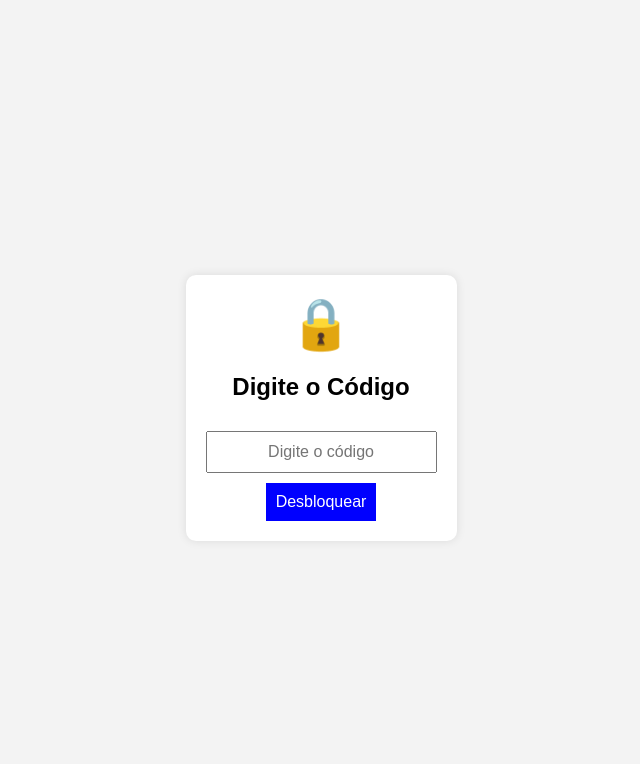
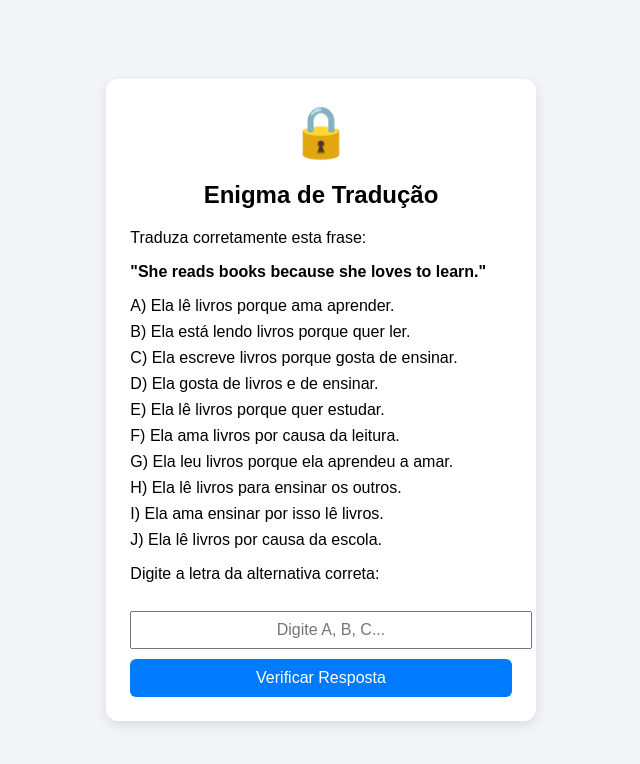
Before and after one commit to eng-pablo-tec/enigma9, a plain HTML site: page index.html in a window 1280 px wide. Shown: the whole page, without its empty margins (319-959 px from the left). Drawn offline with Linux system fonts and the light colour scheme.

Commit message:
Update index.html

```diff
--- a/index.html
+++ b/index.html
@@ -1,90 +1,124 @@
 <!DOCTYPE html>
 <html lang="pt">
 <head>
-    <meta charset="UTF-8">
-    <meta name="viewport" content="width=device-width, initial-scale=1.0">
-    <title>Cadeado Lógico</title>
+  <meta charset="UTF-8" />
+  <meta name="viewport" content="width=device-width, initial-scale=1.0"/>
+  <title>Enigma de Tradução 2</title>
   <style>
     body {
+      font-family: Arial, sans-serif;
+      background: #f2f4f7;
       display: flex;
       justify-content: center;
       align-items: center;
       height: 100vh;
-            background-color: #f3f3f3;
-            font-family: Arial, sans-serif;
+      margin: 0;
     }
     .container {
+      background: #fff;
+      padding: 24px;
+      border-radius: 12px;
+      box-shadow: 0 4px 12px rgba(0,0,0,0.1);
+      max-width: 700px;
+      text-align: left;
+    }
+    h2 {
       text-align: center;
-            background: white;
-            padding: 20px;
-            border-radius: 10px;
-            box-shadow: 0 0 10px rgba(0, 0, 0, 0.1);
     }
     .lock {
       font-size: 50px;
+      text-align: center;
       color: red;
     }
     .unlocked {
       color: green;
     }
-        input {
-            padding: 10px;
-            margin-top: 10px;
+    ul {
+      list-style-type: none;
+      padding: 0;
+    }
+    li {
+      margin: 8px 0;
+    }
+    input[type="text"] {
+      width: 100%;
+      padding: 8px;
+      margin-top: 12px;
+      font-size: 16px;
       text-align: center;
-            font-size: 16px;
     }
     button {
+      width: 100%;
       padding: 10px;
+      font-size: 16px;
       margin-top: 10px;
-            background-color: blue;
+      background-color: #007bff;
       color: white;
       border: none;
+      border-radius: 6px;
       cursor: pointer;
-            font-size: 16px;
     }
     button:hover {
-            background-color: darkblue;
+      background-color: #0056b3;
     }
     #message {
       display: none;
-            margin-top: 20px;
+      margin-top: 16px;
       font-size: 16px;
-            color: black;
+      color: #333;
+      text-align: center;
+    }
+    #message a {
+      display: block;
+      margin-top: 10px;
+      color: blue;
+      text-decoration: underline;
     }
   </style>
 </head>
 <body>
   <div class="container">
     <div id="lockIcon" class="lock">🔒</div>
-        <h2>Digite o Código</h2>
-        <input type="password" id="codeInput" placeholder="Digite o código">
-        <br>
-        <button onclick="checkCode()">Desbloquear</button>
-        <p id="message">Use a cifra de César chave 5 para decifrar esse texto.<br>
-        5-vzjgwj t tat;<br>
-        9-fgwf f ljqfijnwf;<br>
-        0-kjwajw rjcjw j ijutnx xjwanw, utw f rjxf<br>
-        5-ujlfw nslwjinjsyjx<br>
-        5-htqthfw tx nslwjinjsyjx sf ufsjqf<br>
+    <h2>Enigma de Tradução</h2>
+    <p>Traduza corretamente esta frase:</p>
+    <p><strong>"She reads books because she loves to learn."</strong></p>
+
+    <ul>
+      <li>A) Ela lê livros porque ama aprender.</li>
+      <li>B) Ela está lendo livros porque quer ler.</li>
+      <li>C) Ela escreve livros porque gosta de ensinar.</li>
+      <li>D) Ela gosta de livros e de ensinar.</li>
+      <li>E) Ela lê livros porque quer estudar.</li>
+      <li>F) Ela ama livros por causa da leitura.</li>
+      <li>G) Ela leu livros porque ela aprendeu a amar.</li>
+      <li>H) Ela lê livros para ensinar os outros.</li>
+      <li>I) Ela ama ensinar por isso lê livros.</li>
+      <li>J) Ela lê livros por causa da escola.</li>
+    </ul>
+
+    <p>Digite a letra da alternativa correta:</p>
+    <input type="text" id="inputAlt" placeholder="Digite A, B, C..." />
+    <button onclick="checkAnswer()">Verificar Resposta</button>
+
+    <div id="message">
+      🎉 Parabéns! Você acertou!<br/>
+      <a href="https://eng-pablo-tec.github.io/enigma9/" target="_blank">Ir para o próximo enigma</a>
+    </div>
   </div>
 
   <script>
-        function checkCode() {
-            const correctCode = "235711";
-            const userCode = document.getElementById("codeInput").value;
-            const lockIcon = document.getElementById("lockIcon");
-            const message = document.getElementById("message");
-
-            if (userCode === correctCode) {
-                lockIcon.textContent = "🔓";
-                lockIcon.classList.add("unlocked");
-                setTimeout(() => {
-                    message.style.display = "block";
-                }, 500);
+    function checkAnswer() {
+      const resposta = document.getElementById('inputAlt').value.trim().toUpperCase();
+      const cadeado = document.getElementById('lockIcon');
+      const msg = document.getElementById('message');
+      if (resposta === 'A') {
+        cadeado.textContent = '🔓';
+        cadeado.classList.add('unlocked');
+        msg.style.display = 'block';
       } else {
-                lockIcon.textContent = "🔒";
-                lockIcon.classList.remove("unlocked");
-                message.style.display = "none";
+        cadeado.textContent = '🔒';
+        cadeado.classList.remove('unlocked');
+        msg.style.display = 'none';
       }
     }
   </script>
```
Lines whose indentation alone changed are shown as unchanged.
